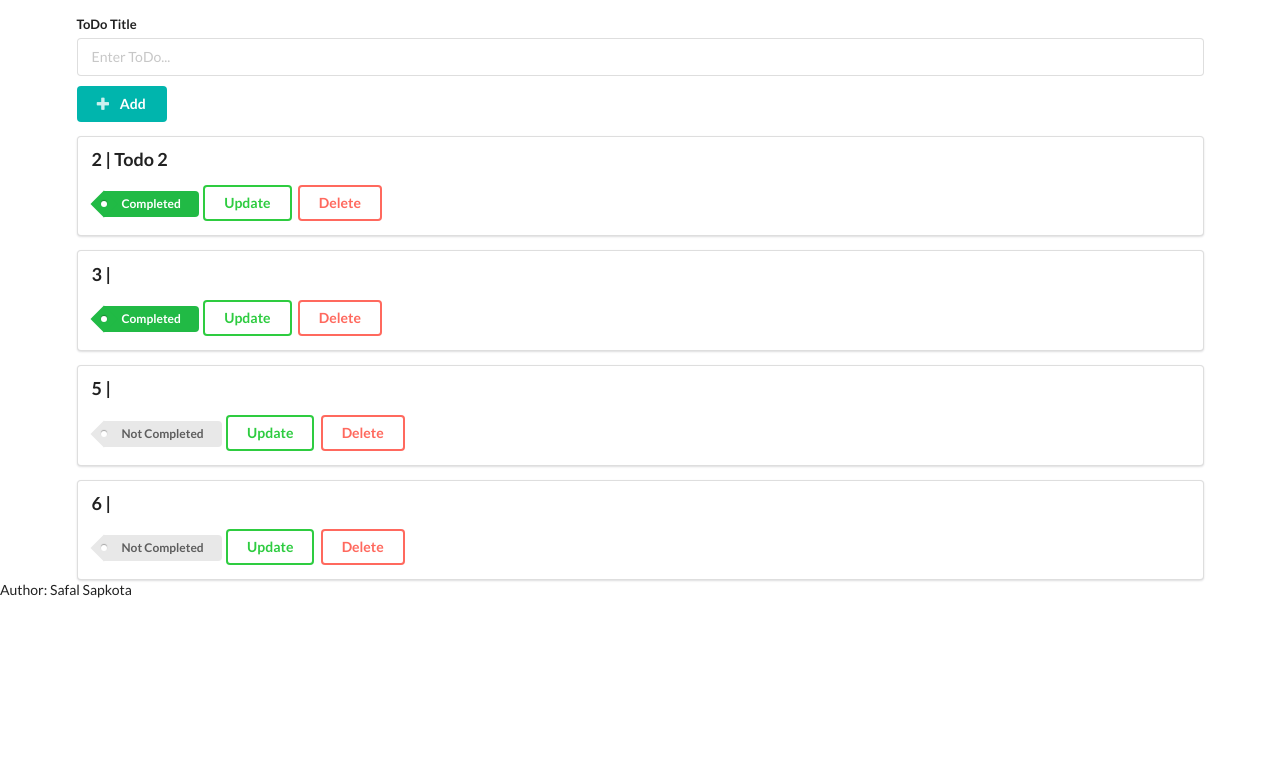
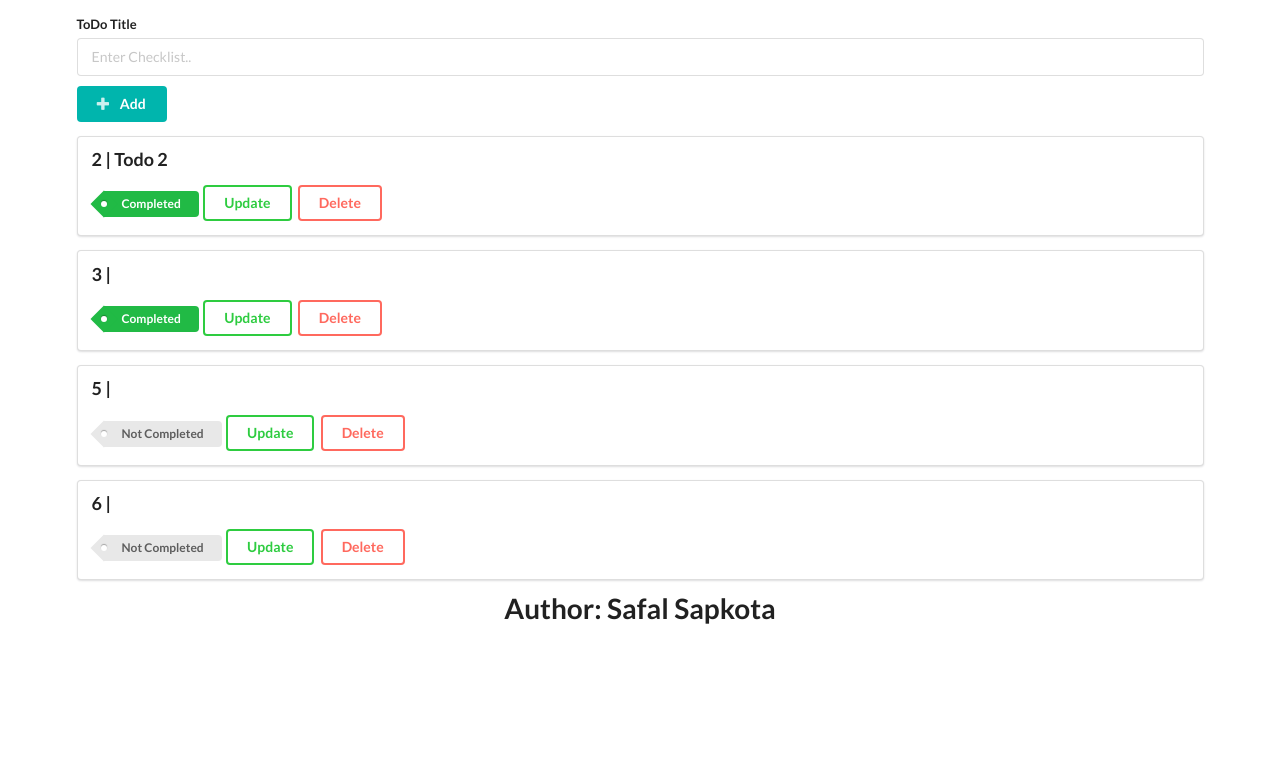
Before and after one commit to Safal30/Flask-Checklist-App, a Flask app: page / in a window 1280 px wide. Shown: the part 89-846 px from the top of the page. Run offline with Flask 2, Linux system fonts and the light colour scheme; data comes from the database, SQL or seed files in the repository.

Commit message:
Update base

```diff
--- a/templates/base.html
+++ b/templates/base.html
@@ -4,7 +4,7 @@
     <meta charset="UTF-8">
     <meta http-equiv="X-UA-Compatible" content="IE=edge">
     <meta name="viewport" content="width=device-width, initial-scale=1.0">
-    <title>ToDo App</title>
+    <title>Checklist App</title>
 
     <link rel="stylesheet" href="https://cdn.jsdelivr.net/npm/semantic-ui@2.4.2/dist/semantic.min.css">
     <script src="https://cdn.jsdelivr.net/npm/semantic-ui@2.4.2/dist/semantic.min.js"></script>
@@ -21,7 +21,7 @@
     <form class="ui form" action="/add", method="post">
         <div class="field">
             <label for = "title">ToDo Title</label>
-            <input type="text" name="title" placeholder="Enter ToDo..."></input>
+            <input type="text" name="title" placeholder="Enter Checklist.."></input>
 
             <br>
             <button style="margin-top: 10px;" class="ui teal button" type="submit">
@@ -54,7 +54,10 @@
     </div>
 
     <footer>
-        <p>Author: Safal Sapkota</p>
+        <h1 style="margin-top:10px;" class="ui center aligned header">
+            Author: Safal Sapkota
+        </h1>
+        </p>
     </footer>
 
 </body>
```
